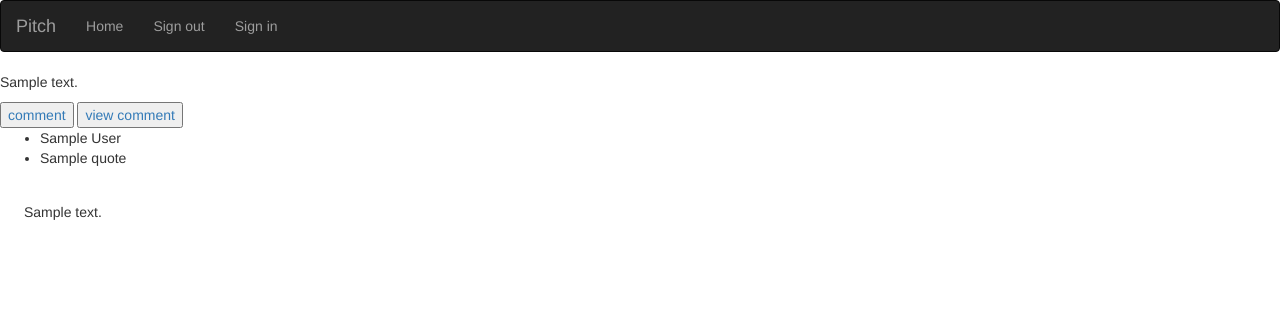
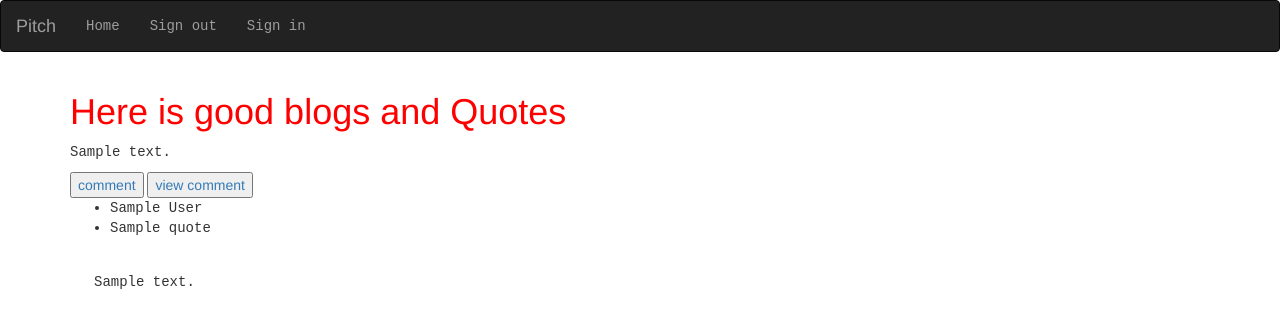
Before and after one commit to tinabayi/blogs, a Flask app: template app/templates/index.html in a window 1280 px wide. Shown: the top 328 px of the page. Run offline with Flask 2, Linux system fonts and the light colour scheme; tables that the repository leaves empty hold one stand-in row (values such as "Sample post"); the template is opened without the code that fills it: values that come from a table or form of the project are taken from there, most other values are stand-ins (such as "Sample title", 1, 10 or a date in 2020); data that the repository does not hold is empty; some libraries are stand-ins or nearby versions.

Commit message:
I make style of index

```diff
--- /dev/null
+++ b/app/static/css/index.css
@@ -0,0 +1,10 @@
+h1{
+    color:red;
+}
+
+p{
+    font-family: Courier New, Courier, monospace;
+}
+ul{
+    font-family: Courier New, Courier, monospace;
+}
--- a/app/templates/index.html
+++ b/app/templates/index.html
@@ -20,7 +20,12 @@
     </head>
 
  <body>
+
+
+
     {% block content %}
+    <div class="container">
+    <h1>Here is good blogs and Quotes</h1>
 
     {% for blog in all_blogs %}
 
@@ -49,7 +54,7 @@
         {%endfor%}
     </div>
 
-
+</div>
     {% endblock%}
 
 </body>
```
Also changed, not shown: app/static/index.css (deleted).
